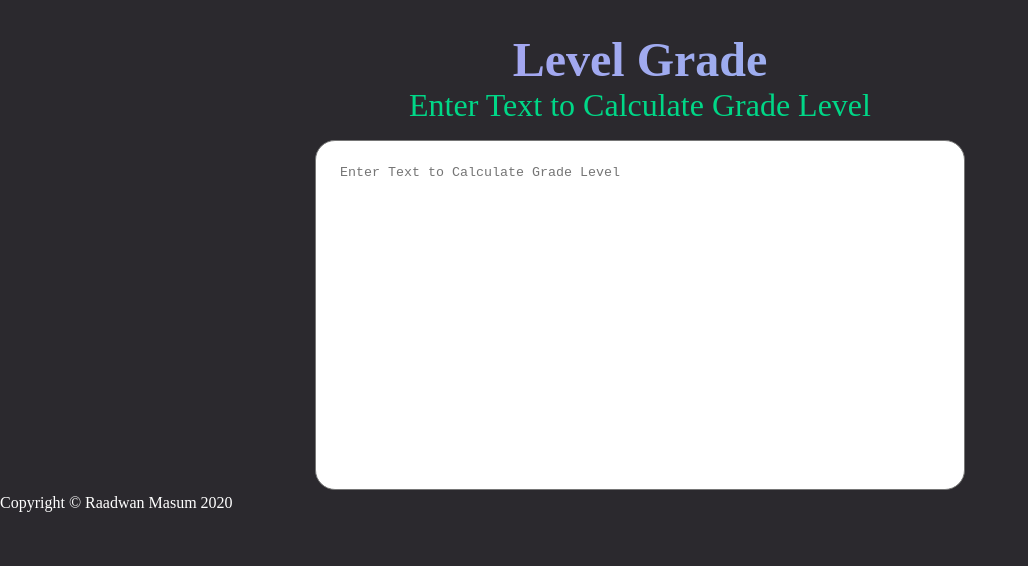
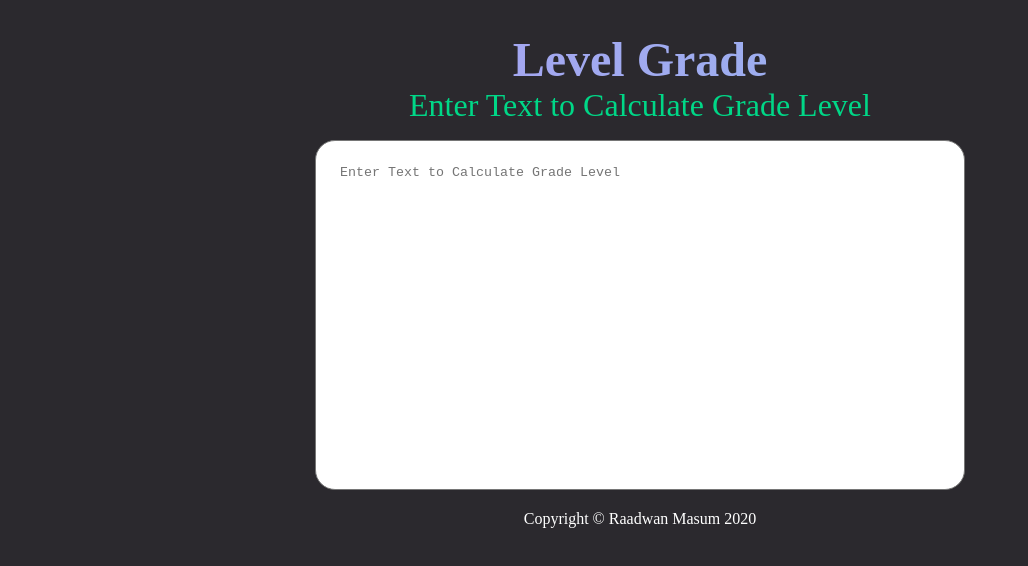
Before and after one commit to raad1masum/level-grade, a React (Create React App) app: page / in a window 1280 px wide. Shown: the top 566 px of the page, without its empty margins (0-1028 px from the left). Built offline with nearby package versions, Linux system fonts and the light colour scheme; a web font is replaced by a local one.

Commit message:
style footer

```diff
--- a/src/assets/css/main.css
+++ b/src/assets/css/main.css
@@ -7,6 +7,11 @@ body {
     font-family: 'Baloo Tamma 2', cursive;
     color: white;
     scroll-behavior: smooth;
+}
+
+footer {
+    text-align: center;
+    margin: 1rem auto;
 }
 
 .container {
```
